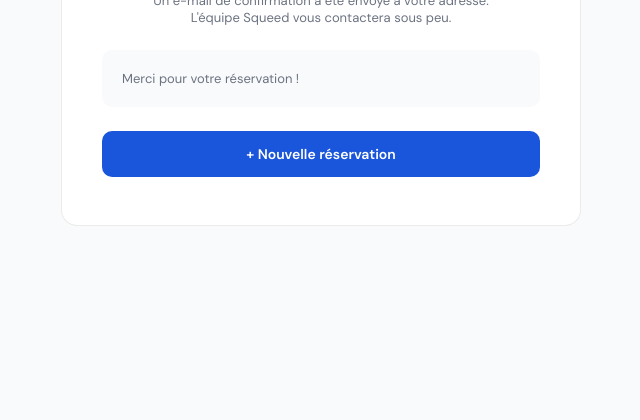
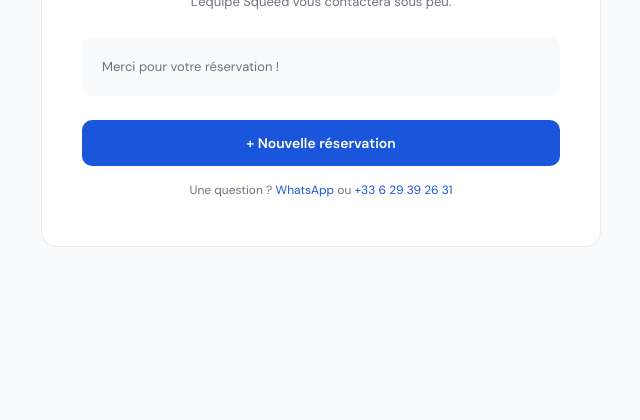
Before and after one commit to jaafar6907/squeed-vtc, a website: page confirmation.html in a window 1280 px wide. Shown: the part 380-800 px from the top of the page, without its empty margins (319-959 px from the left). Drawn offline with Linux system fonts and the light colour scheme.

Commit message:
Update confirmation.html

```diff
--- a/confirmation.html
+++ b/confirmation.html
@@ -3,59 +3,119 @@
 <head>
 <meta charset="UTF-8">
 <meta name="viewport" content="width=device-width, initial-scale=1.0">
+<meta name="robots" content="noindex">
 <title>Réservation confirmée — Squeed</title>
 <link href="https://fonts.googleapis.com/css2?family=DM+Sans:wght@300;400;500;600&display=swap" rel="stylesheet">
-<link rel="stylesheet" href="https://cdn.jsdelivr.net/npm/@tabler/icons-webfont@latest/tabler-icons.min.css">
+<link rel="stylesheet" href="https://cdn.jsdelivr.net/npm/@tabler/icons-webfont@3.19.0/dist/tabler-icons.min.css">
 <style>
 *, *::before, *::after { box-sizing: border-box; margin: 0; padding: 0; }
-body { font-family: 'DM Sans', sans-serif; background: #f9fafb; min-height: 100vh; display: flex; align-items: center; justify-content: center; padding: 20px; }
-.box { background: #fff; border-radius: 16px; border: 0.5px solid rgba(0,0,0,0.08); padding: 48px 40px; text-align: center; max-width: 520px; width: 100%; }
+body { font-family: 'DM Sans', sans-serif; background: #f9fafb; min-height: 100vh; display: flex; align-items: center; justify-content: center; padding: 20px; color: #111; }
+.box { background: #fff; border-radius: 16px; border: 0.5px solid rgba(0,0,0,0.08); padding: 48px 40px; text-align: center; max-width: 560px; width: 100%; }
 .icon { width: 72px; height: 72px; border-radius: 50%; background: #DEF7EC; display: flex; align-items: center; justify-content: center; margin: 0 auto 20px; }
 h1 { font-size: 22px; font-weight: 500; margin-bottom: 8px; }
-.sub { font-size: 13px; color: #6b7280; margin-bottom: 24px; }
+.sub { font-size: 13px; color: #6b7280; margin-bottom: 24px; line-height: 1.6; }
 .recap { background: #f9fafb; border-radius: 10px; padding: 16px 20px; text-align: left; margin-bottom: 24px; }
-.recap-row { font-size: 13px; color: #6b7280; padding: 4px 0; display: flex; justify-content: space-between; }
-.recap-row span { color: #111; font-weight: 500; }
+.recap-row { font-size: 13px; color: #6b7280; padding: 5px 0; display: flex; justify-content: space-between; gap: 16px; }
+.recap-row span { color: #111; font-weight: 500; text-align: right; }
+.recap-total { border-top: 0.5px solid #e5e7eb; margin-top: 8px; padding-top: 10px; font-size: 14px; font-weight: 600; color: #111; }
+.recap-total span { color: #16a34a; }
 .btn { display: block; width: 100%; background: #1a56db; color: #fff; border: none; border-radius: 10px; padding: 14px; font-size: 14px; font-weight: 600; cursor: pointer; font-family: 'DM Sans', sans-serif; text-decoration: none; text-align: center; }
 .btn:hover { background: #1e40af; }
+.contact { margin-top: 16px; font-size: 12px; color: #6b7280; }
+.contact a { color: #1a56db; text-decoration: none; }
 .loading { color: #6b7280; font-size: 13px; }
+@media (max-width: 480px) { .box { padding: 32px 20px; } .recap-row { flex-direction: column; gap: 2px; } .recap-row span { text-align: left; } }
 </style>
 </head>
 <body>
 <div class="box">
   <div class="icon"><i class="ti ti-circle-check" style="font-size:36px;color:#057a55"></i></div>
-  <h1>Réservation confirmée !</h1>
-  <p class="sub">Un e-mail de confirmation a été envoyé à votre adresse.<br>L'équipe Squeed vous contactera sous peu.</p>
+  <h1 id="t-title">Réservation confirmée !</h1>
+  <p class="sub" id="t-sub">Un e-mail de confirmation a été envoyé à votre adresse.<br>L'équipe Squeed vous contactera sous peu.</p>
   <div class="recap" id="recap">
-    <div class="loading"><i class="ti ti-loader" style="margin-right:6px"></i> Chargement des détails...</div>
+    <div class="loading" id="t-loading"><i class="ti ti-loader" style="margin-right:6px"></i> Chargement des détails…</div>
   </div>
-  <a href="index.html" class="btn">+ Nouvelle réservation</a>
+  <a href="https://squeed.fr/reservation/" class="btn" id="t-btn">+ Nouvelle réservation</a>
+  <p class="contact" id="t-contact">Une question ? <a href="https://wa.me/33629392631">WhatsApp</a> ou <a href="tel:+33629392631">+33 6 29 39 26 31</a></p>
 </div>
 <script>
 (async function(){
   var params = new URLSearchParams(window.location.search);
   var sessionId = params.get('session_id');
   var recap = document.getElementById('recap');
-  if(!sessionId){
-    recap.innerHTML = '<div class="recap-row">Merci pour votre réservation !</div>';
-    return;
+
+  var TXT = {
+    fr: {
+      doc: 'Réservation confirmée — Squeed',
+      title: 'Réservation confirmée !',
+      sub: 'Un e-mail de confirmation a été envoyé à votre adresse.<br>L\'équipe Squeed vous contactera sous peu.',
+      loading: 'Chargement des détails…',
+      btn: '+ Nouvelle réservation',
+      btnUrl: 'https://squeed.fr/reservation/',
+      contact: 'Une question ? <a href="https://wa.me/33629392631">WhatsApp</a> ou <a href="tel:+33629392631">+33 6 29 39 26 31</a>',
+      trajet: 'Trajet', vehicule: 'Véhicule', date: 'Date', heure: 'Heure', retour: 'Retour', vol: 'Vol / train',
+      adresse: 'Dépose', equip: 'Équipements', pax: 'Passagers', total: 'Total payé',
+      merci: 'Merci pour votre réservation !', ok: 'Paiement reçu avec succès. Merci !'
+    },
+    en: {
+      doc: 'Booking confirmed — Squeed',
+      title: 'Booking confirmed',
+      sub: 'We\'ve sent a confirmation email to your address.<br>The Squeed team will be in touch shortly.',
+      loading: 'Loading your booking…',
+      btn: '+ New booking',
+      btnUrl: 'https://ski.squeed.fr/book/',
+      contact: 'Any question? <a href="https://wa.me/33629392631">WhatsApp</a> or <a href="tel:+33629392631">+33 6 29 39 26 31</a>',
+      trajet: 'Route', vehicule: 'Vehicle', date: 'Date', heure: 'Time', retour: 'Return', vol: 'Flight / train',
+      adresse: 'Drop-off', equip: 'Extras', pax: 'Passengers', total: 'Total paid',
+      merci: 'Thank you for your booking!', ok: 'Payment received. Thank you!'
+    }
+  };
+
+  function apply(lang){
+    var t = TXT[lang] || TXT.fr;
+    document.documentElement.lang = lang;
+    document.title = t.doc;
+    document.getElementById('t-title').textContent = t.title;
+    document.getElementById('t-sub').innerHTML = t.sub;
+    var l = document.getElementById('t-loading'); if (l) l.innerHTML = '<i class="ti ti-loader" style="margin-right:6px"></i> ' + t.loading;
+    var b = document.getElementById('t-btn'); b.textContent = t.btn; b.href = t.btnUrl;
+    document.getElementById('t-contact').innerHTML = t.contact;
+    return t;
   }
+
+  // Protection : les infos viennent du formulaire client, on les affiche comme du texte
+  function esc(s){ return String(s == null ? '' : s).replace(/[&<>"']/g, function(c){ return {'&':'&amp;','<':'&lt;','>':'&gt;','"':'&quot;',"'":'&#39;'}[c]; }); }
+  function row(label, val){ return val ? '<div class="recap-row">' + label + ' <span>' + esc(val) + '</span></div>' : ''; }
+
+  var lang = params.get('lang') === 'en' ? 'en' : 'fr';
+  var t = apply(lang);
+
+  if (!sessionId) { recap.innerHTML = '<div class="recap-row">' + t.merci + '</div>'; return; }
+
   try {
-    var res = await fetch('/api/get-session?session_id=' + sessionId);
+    var res = await fetch('/api/get-session?session_id=' + encodeURIComponent(sessionId));
     var data = await res.json();
-    if(data && data.metadata){
+    if (data && data.metadata) {
       var m = data.metadata;
+      // Si la langue n'était pas dans l'adresse, on prend celle enregistrée avec la réservation
+      if (!params.get('lang') && m.langue === 'en') { lang = 'en'; t = apply('en'); }
+      var retour = m.dateret ? m.dateret + (m.horaireRetour ? ' · ' + m.horaireRetour : '') : '';
       recap.innerHTML =
-        '<div class="recap-row">Trajet <span>' + (m.depart||'—') + ' → ' + (m.destination||'—') + '</span></div>' +
-        '<div class="recap-row">Véhicule <span>' + (m.vehicule||'—') + '</span></div>' +
-        '<div class="recap-row">Date <span>' + (m.date||'—') + '</span></div>' +
-        '<div class="recap-row">Passagers <span>' + (m.pax||'—') + '</span></div>' +
-        '<div class="recap-row" style="border-top:0.5px solid #e5e7eb;margin-top:8px;padding-top:10px;font-size:14px;font-weight:600;color:#111">Total payé <span style="color:#16a34a">EUR ' + (data.amount_total ? (data.amount_total/100).toFixed(2) : '—') + '</span></div>';
+        row(t.trajet, (m.depart || '—') + ' → ' + (m.destination || '—')) +
+        row(t.vehicule, m.vehicule) +
+        row(t.date, m.date) +
+        row(t.heure, m.horaire) +
+        row(t.retour, retour) +
+        row(t.vol, m.vol) +
+        row(t.adresse, m.adresse) +
+        row(t.equip, m.equipements) +
+        row(t.pax, m.pax) +
+        '<div class="recap-row recap-total">' + t.total + ' <span>EUR ' + (data.amount_total ? (data.amount_total / 100).toFixed(2) : '—') + '</span></div>';
     } else {
-      recap.innerHTML = '<div class="recap-row">Paiement reçu avec succès. Merci !</div>';
+      recap.innerHTML = '<div class="recap-row">' + t.ok + '</div>';
     }
-  } catch(e) {
-    recap.innerHTML = '<div class="recap-row">Paiement reçu avec succès. Merci !</div>';
+  } catch (e) {
+    recap.innerHTML = '<div class="recap-row">' + t.ok + '</div>';
   }
 })();
 </script>
```
